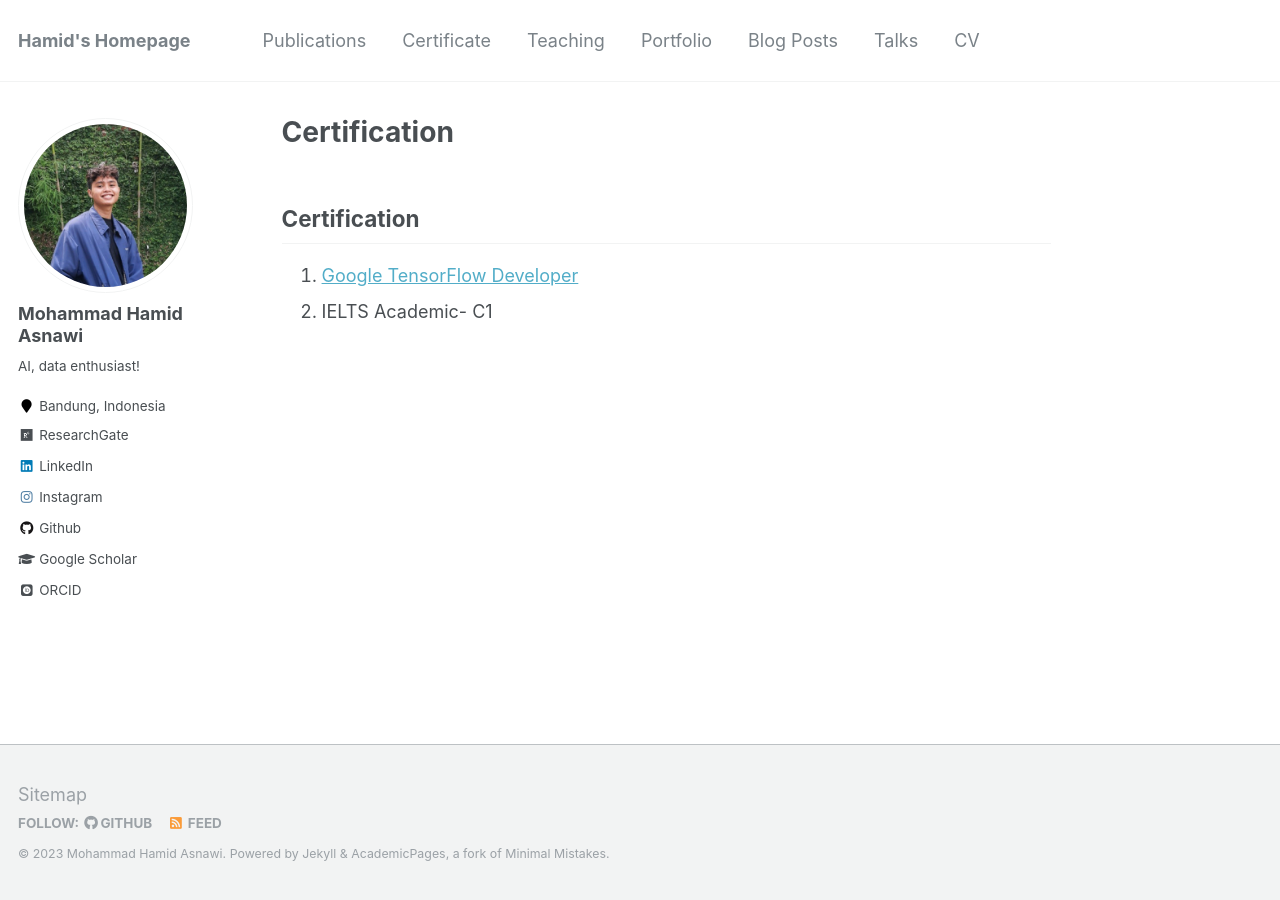
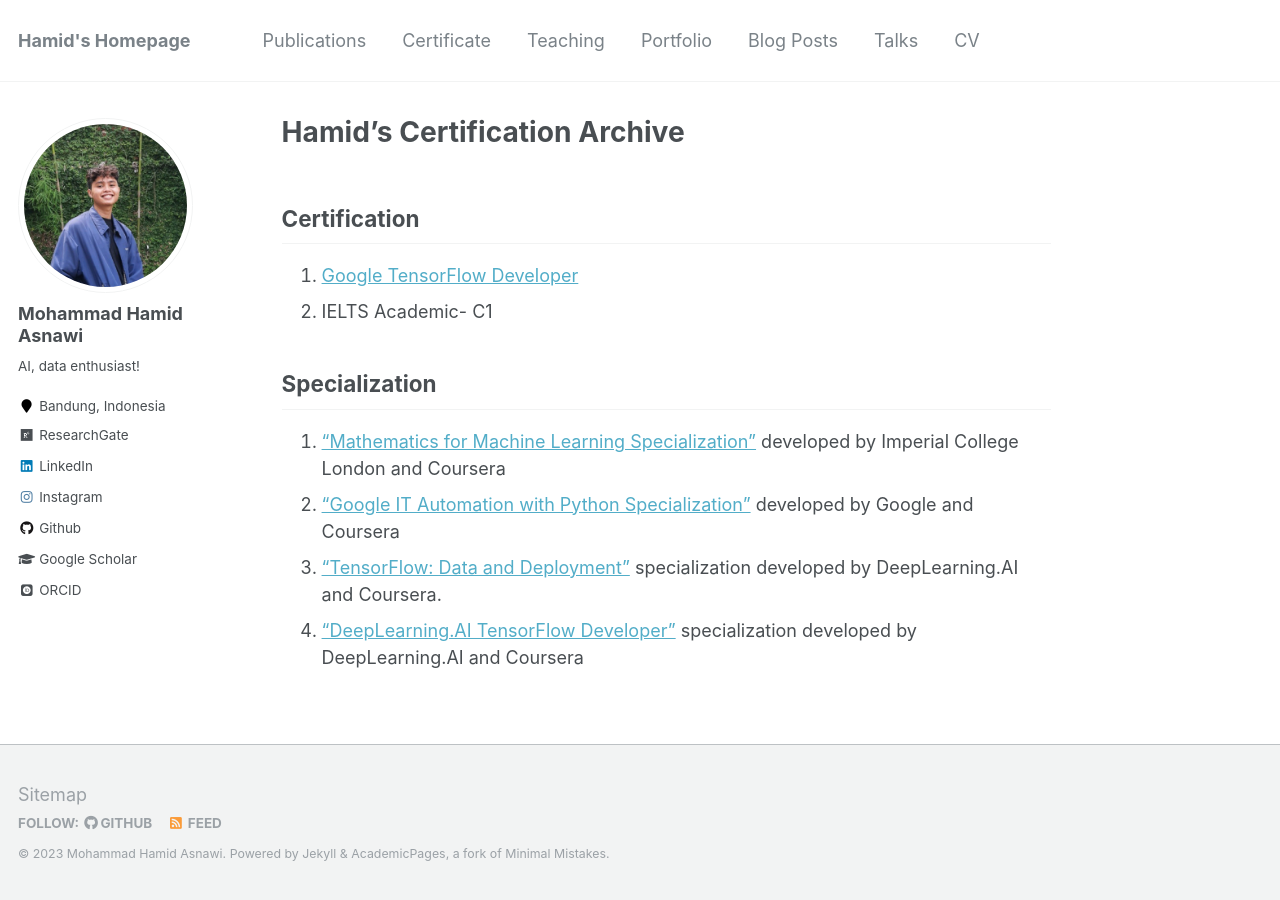
Before and after one commit to mhamidasn/mhamidasn.github.io, a Jekyll site: the page built from _pages/certification.md, in a window 1280 px wide. Built offline with Jekyll 4.4.1, drawn with Linux system fonts in a browser that asks for light colours; some web fonts are replaced; our own code applies the rules of GitHub Pages for plain Markdown files.

Commit message:
update certification

```diff
--- a/_pages/certification.md
+++ b/_pages/certification.md
@@ -1,8 +1,15 @@
 ---
-title:
+title: Hamid's Certification Archive
 permalink: /certificate/
 author_profile: true
 ---
 ## Certification
 1. [Google TensorFlow Developer](https://www.credential.net/f3e45511-bf13-4c45-a85d-69e69e58a6ef)
 2. IELTS Academic- C1
+<br>
+
+## Specialization
+1. [“Mathematics for Machine Learning Specialization”](https://www.coursera.org/account/accomplishments/specialization/certificate/XT8NQZJQ6Y25) developed by Imperial College London and Coursera
+2. [“Google IT Automation with Python Specialization”](https://www.coursera.org/account/accomplishments/specialization/certificate/BCDG283DDZA2) developed by Google and Coursera
+3. [“TensorFlow: Data and Deployment”](https://www.coursera.org/account/accomplishments/specialization/certificate/SFFGYAF3GB9M) specialization developed by DeepLearning.AI and Coursera.
+4. [“DeepLearning.AI TensorFlow Developer”](https://www.coursera.org/account/accomplishments/specialization/certificate/8D7QZYFZKK6C) specialization developed by DeepLearning.AI and Coursera
```
